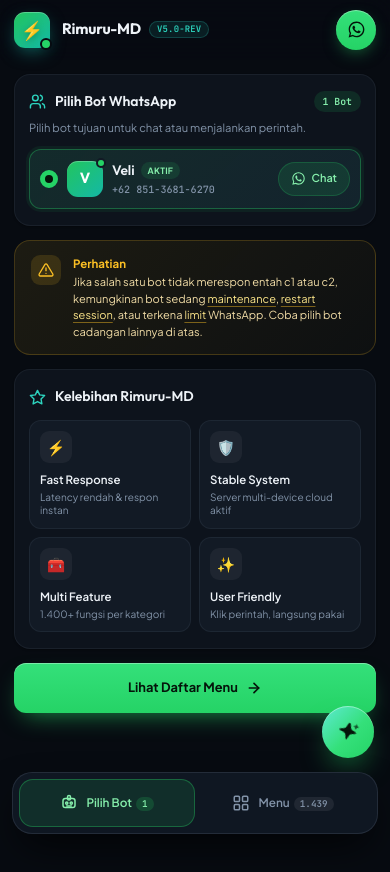
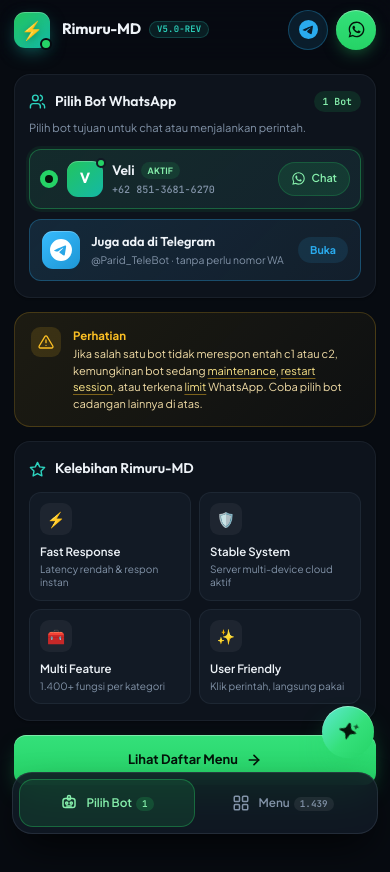
Before and after one commit to RiddSanz/botwa-link, a plain HTML site: page index.html in a window 390 px wide. Before the commit the page ends 844 px from the top, so only its background shows below. Drawn offline with Linux system fonts and the light colour scheme.

Commit message:
feat: promosikan bot Telegram @Parid_TeleBot + link bisa diklik di chatbot
- Tombol ikon Telegram di header (desktop & mobile) dan kartu "Juga ada di Telegram" di sidebar
- Jawaban chatbot: URL https:// dan handle @Parid_TeleBot/@ridxdevs/@itsmeridd_ jadi link
  (dibangun lewat DOM, teks lain tetap teks biasa)

Co-Authored-By: Claude Opus 5.5 <noreply@anthropic.com>

```diff
--- a/app.js
+++ b/app.js
@@ -2394,9 +2394,41 @@ function finderBotRow() {
   return { row, body };
 }
 
+// Teks jawaban → node aman: URL https:// dan @handle Telegram/IG jadi link, sisanya teks biasa
+const FINDER_HANDLE_LINKS = {
+  '@parid_telebot': 'https://t.me/Parid_TeleBot',
+  '@ridxdevs': 'https://t.me/ridxdevs',
+  '@itsmeridd_': 'https://instagram.com/itsmeridd_'
+};
+
+function finderRichText(text) {
+  const bubble = el('div', 'fbubble');
+  const re = /(https:\/\/[^\s)]+)|(@[A-Za-z0-9_]{3,})/g;
+  let last = 0;
+  let m;
+  while ((m = re.exec(text))) {
+    if (m.index > last) bubble.appendChild(document.createTextNode(text.slice(last, m.index)));
+    const token = m[0].replace(/[.,!?]+$/, '');
+    const href = m[1] ? token : FINDER_HANDLE_LINKS[token.toLowerCase()];
+    if (href) {
+      const a = el('a', 'flink', token);
+      a.href = href;
+      a.target = '_blank';
+      a.rel = 'noopener noreferrer';
+      bubble.appendChild(a);
+    } else {
+      bubble.appendChild(document.createTextNode(token));
+    }
+    last = m.index + token.length;
+    re.lastIndex = last;
+  }
+  if (last < text.length) bubble.appendChild(document.createTextNode(text.slice(last)));
+  return bubble;
+}
+
 function finderAddBot(text, results = [], meta = '') {
   const { body } = finderBotRow();
-  if (text) body.appendChild(el('div', 'fbubble', text));
+  if (text) body.appendChild(finderRichText(text));
   if (results.length) {
     const list = el('div', 'fresults');
     results.forEach((r, i) => list.appendChild(finderCard(r, i)));
--- a/index.html
+++ b/index.html
@@ -31,6 +31,10 @@
     <symbol id="i-wa" viewBox="0 0 24 24">
       <path fill="currentColor"
         d="M12.04 2c-5.46 0-9.91 4.45-9.91 9.91 0 1.75.46 3.45 1.32 4.95L2.05 22l5.25-1.38c1.45.79 3.08 1.21 4.74 1.21 5.46 0 9.91-4.45 9.91-9.91 0-2.65-1.03-5.14-2.9-7.01A9.816 9.816 0 0 0 12.04 2zm.01 18.06c-1.49 0-2.94-.4-4.2-1.15l-.3-.18-3.12.82.83-3.04-.2-.31a8.134 8.134 0 0 1-1.25-4.29c0-4.51 3.67-8.18 8.18-8.18 2.19 0 4.24.85 5.79 2.4 1.54 1.55 2.4 3.6 2.4 5.79 0 4.51-3.67 8.18-8.18 8.18zm4.49-6.13c-.25-.12-1.47-.72-1.7-.81-.23-.08-.39-.12-.56.12-.17.25-.64.81-.79.97-.14.17-.29.19-.54.06-.25-.12-1.05-.39-2-1.23-.74-.66-1.24-1.47-1.39-1.72-.14-.25-.02-.38.11-.5.11-.11.25-.29.37-.43.12-.14.17-.25.25-.41.08-.17.04-.31-.02-.43-.06-.12-.56-1.34-.76-1.84-.2-.49-.4-.42-.56-.43h-.48c-.17 0-.43.06-.66.31-.23.25-.87.85-.87 2.07s.89 2.4 1.02 2.57c.12.17 1.76 2.68 4.25 3.76.59.26 1.06.41 1.42.53.6.19 1.14.16 1.57.1.48-.07 1.47-.6 1.68-1.18.21-.58.21-1.07.15-1.18-.07-.1-.23-.17-.48-.29z" />
+    </symbol>
+    <symbol id="i-telegram" viewBox="0 0 24 24">
+      <path fill="currentColor"
+        d="M11.944 0A12 12 0 0 0 0 12a12 12 0 0 0 12 12 12 12 0 0 0 12-12A12 12 0 0 0 12 0a12 12 0 0 0-.056 0zm4.962 7.224c.1-.002.321.023.465.14a.506.506 0 0 1 .171.325c.016.093.036.306.02.472-.18 1.898-.962 6.502-1.36 8.627-.168.9-.499 1.201-.82 1.23-.696.065-1.225-.46-1.9-.902-1.056-.693-1.653-1.124-2.678-1.8-1.185-.78-.417-1.21.258-1.91.177-.184 3.247-2.977 3.307-3.23.007-.032.014-.15-.056-.212s-.174-.041-.249-.024c-.106.024-1.793 1.14-5.061 3.345-.48.33-.913.49-1.302.48-.428-.008-1.252-.241-1.865-.44-.752-.245-1.349-.374-1.297-.789.027-.216.325-.437.893-.663 3.498-1.524 5.83-2.529 6.998-3.014 3.332-1.386 4.025-1.627 4.476-1.635z" />
     </symbol>
     <symbol id="i-copy" viewBox="0 0 24 24" fill="none" stroke="currentColor" stroke-width="2" stroke-linecap="round"
       stroke-linejoin="round">
@@ -80,6 +84,12 @@
 
       <div class="nav-actions">
         <a href="#menuSection" class="btn-ghost hide-mobile" id="navCatalogBtn">Katalog Menu</a>
+        <a href="https://t.me/Parid_TeleBot" class="btn-tg" target="_blank" rel="noopener noreferrer"
+          title="Rimuru di Telegram (@Parid_TeleBot)" aria-label="Buka bot Rimuru di Telegram">
+          <svg width="18" height="18" aria-hidden="true">
+            <use href="#i-telegram" />
+          </svg>
+        </a>
         <a href="#" id="headerWaBtn" class="btn-wa" target="_blank" rel="noopener noreferrer"
           title="Chat dengan bot aktif">
           <svg width="16" height="16" aria-hidden="true">
@@ -115,6 +125,20 @@
         <div class="bot-list" id="botListContainer" role="radiogroup" aria-label="Daftar bot">
           <!-- Rendered via JS -->
         </div>
+
+        <!-- Bot Telegram -->
+        <a class="tg-card" href="https://t.me/Parid_TeleBot" target="_blank" rel="noopener noreferrer">
+          <span class="tg-icon" aria-hidden="true">
+            <svg width="22" height="22">
+              <use href="#i-telegram" />
+            </svg>
+          </span>
+          <span class="tg-text">
+            <strong>Juga ada di Telegram</strong>
+            <span>@Parid_TeleBot · tanpa perlu nomor WA</span>
+          </span>
+          <span class="tg-cta">Buka</span>
+        </a>
       </section>
 
       <!-- Notice Alert Box -->
--- a/style.css
+++ b/style.css
@@ -2017,3 +2017,84 @@ body.finder-open .fab-finder { opacity: 0; transform: scale(0.8); pointer-events
   body.finder-open { overflow: hidden; }
   .fbubble { max-width: 90%; }
 }
+
+/* ==========================================================================
+   BOT TELEGRAM
+   ========================================================================== */
+:root { --tg: #2aabee; --tg-soft: rgba(42, 171, 238, 0.12); --tg-line: rgba(42, 171, 238, 0.3); }
+
+.btn-tg {
+  width: 38px;
+  height: 38px;
+  border-radius: 50%;
+  display: grid;
+  place-items: center;
+  flex-shrink: 0;
+  color: var(--tg);
+  background: var(--tg-soft);
+  border: 1px solid var(--tg-line);
+  transition: background-color var(--t-fast) ease, color var(--t-fast) ease, transform var(--t-fast) var(--ease-out);
+}
+
+.btn-tg:hover { background: var(--tg); color: #fff; transform: translateY(-1px); }
+.btn-tg:active { transform: scale(0.94); }
+
+.tg-card {
+  display: flex;
+  align-items: center;
+  gap: 11px;
+  margin-top: 10px;
+  padding: 11px 12px;
+  border-radius: var(--r-md);
+  text-decoration: none;
+  background: linear-gradient(135deg, rgba(42, 171, 238, 0.1), rgba(42, 171, 238, 0.03)) var(--surface-2);
+  border: 1px solid var(--tg-line);
+  transition: border-color var(--t-fast) ease, transform var(--t-fast) var(--ease-out), box-shadow var(--t-med) ease;
+}
+
+.tg-card:hover { border-color: rgba(42, 171, 238, 0.6); box-shadow: 0 0 0 3px rgba(42, 171, 238, 0.08); }
+.tg-card:active { transform: scale(0.99); }
+
+.tg-icon {
+  width: 38px;
+  height: 38px;
+  border-radius: 11px;
+  display: grid;
+  place-items: center;
+  flex-shrink: 0;
+  color: #fff;
+  background: linear-gradient(140deg, #37bbfe, #1e96d4);
+  box-shadow: inset 0 1px 0 rgba(255, 255, 255, 0.25);
+}
+
+.tg-text { flex: 1; min-width: 0; display: flex; flex-direction: column; gap: 1px; }
+.tg-text strong { font-family: var(--font-display); font-size: 0.92rem; font-weight: 600; color: var(--text-1); }
+.tg-text span { font-size: 0.74rem; color: var(--text-3); line-height: 1.35; }
+
+.tg-cta {
+  flex-shrink: 0;
+  padding: 5px 12px;
+  border-radius: var(--r-pill);
+  font-size: 0.76rem;
+  font-weight: 700;
+  color: var(--tg);
+  background: var(--tg-soft);
+  transition: background-color var(--t-fast) ease, color var(--t-fast) ease;
+}
+
+.tg-card:hover .tg-cta { background: var(--tg); color: #fff; }
+
+@media (max-width: 480px) {
+  .btn-tg { width: 40px; height: 40px; }
+  .btn-tg svg { width: 19px; height: 19px; }
+}
+
+.flink {
+  color: var(--teal);
+  text-decoration: underline;
+  text-decoration-color: rgba(45, 212, 191, 0.4);
+  text-underline-offset: 2px;
+  word-break: break-all;
+}
+
+.flink:hover { color: #99f6e4; text-decoration-color: currentColor; }
```
